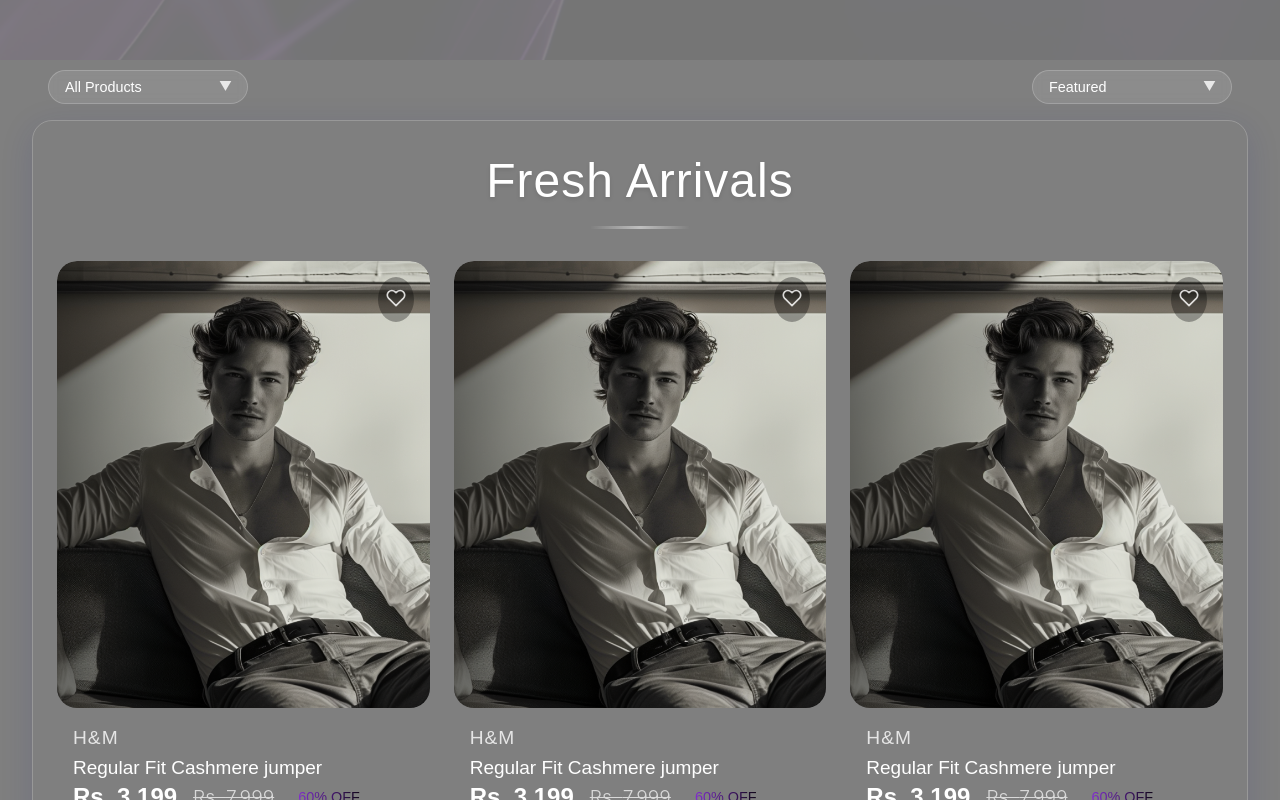
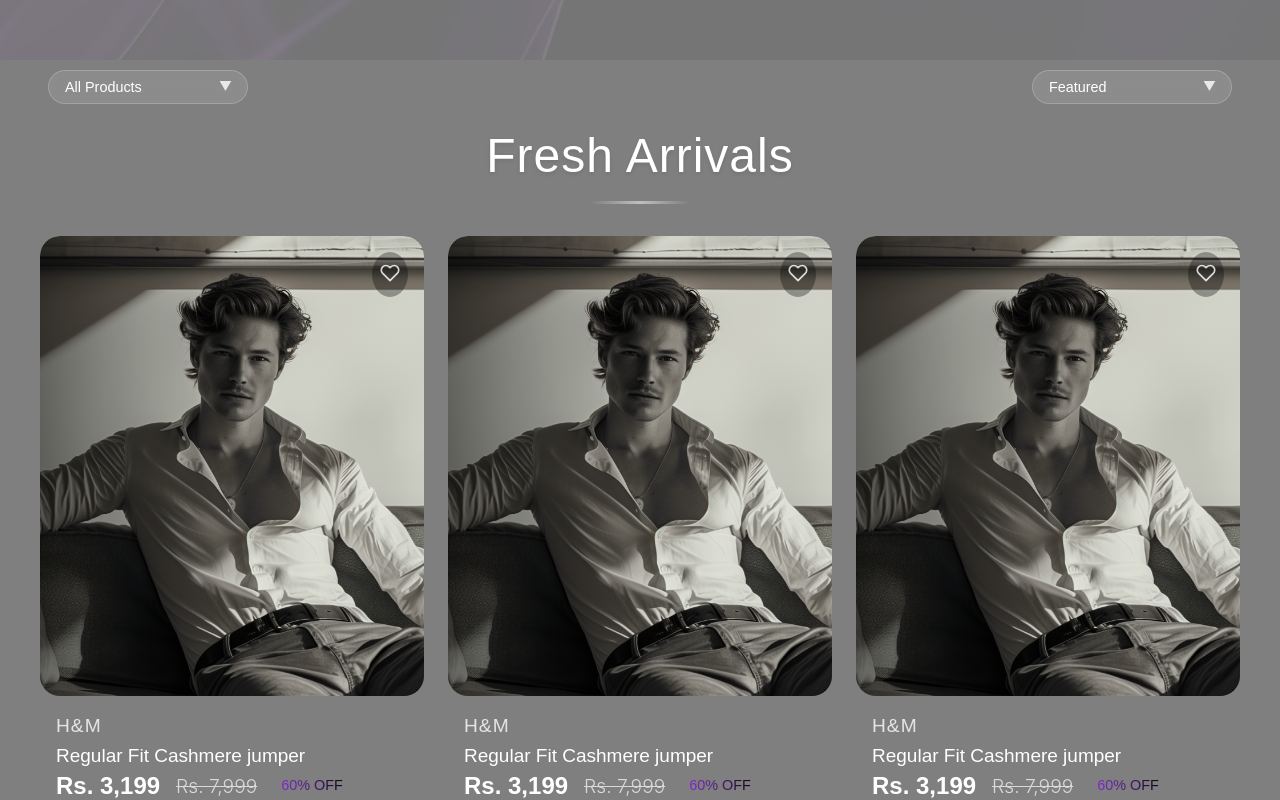
Before and after one commit to luxuryintaste-LIT/lit-ecommerce-backend, a React (Vite) app: page / in a window 1280 px wide. Shown: the part 740-1540 px from the top of the page. Built offline with nearby package versions, Linux system fonts and the light colour scheme.

Commit message:
changes bg fixed

```diff
--- a/src/components/ProductList.jsx
+++ b/src/components/ProductList.jsx
@@ -93,7 +93,7 @@ const ProductList = () => {
 
   return (
     <section className="products-section" ref={sectionRef}>
-      <div className="glass-container">
+      <div>
         <h2 className="section-title ">Fresh Arrivals</h2>
         <div className="product-list-container">
           <div className="product-grid">
```
